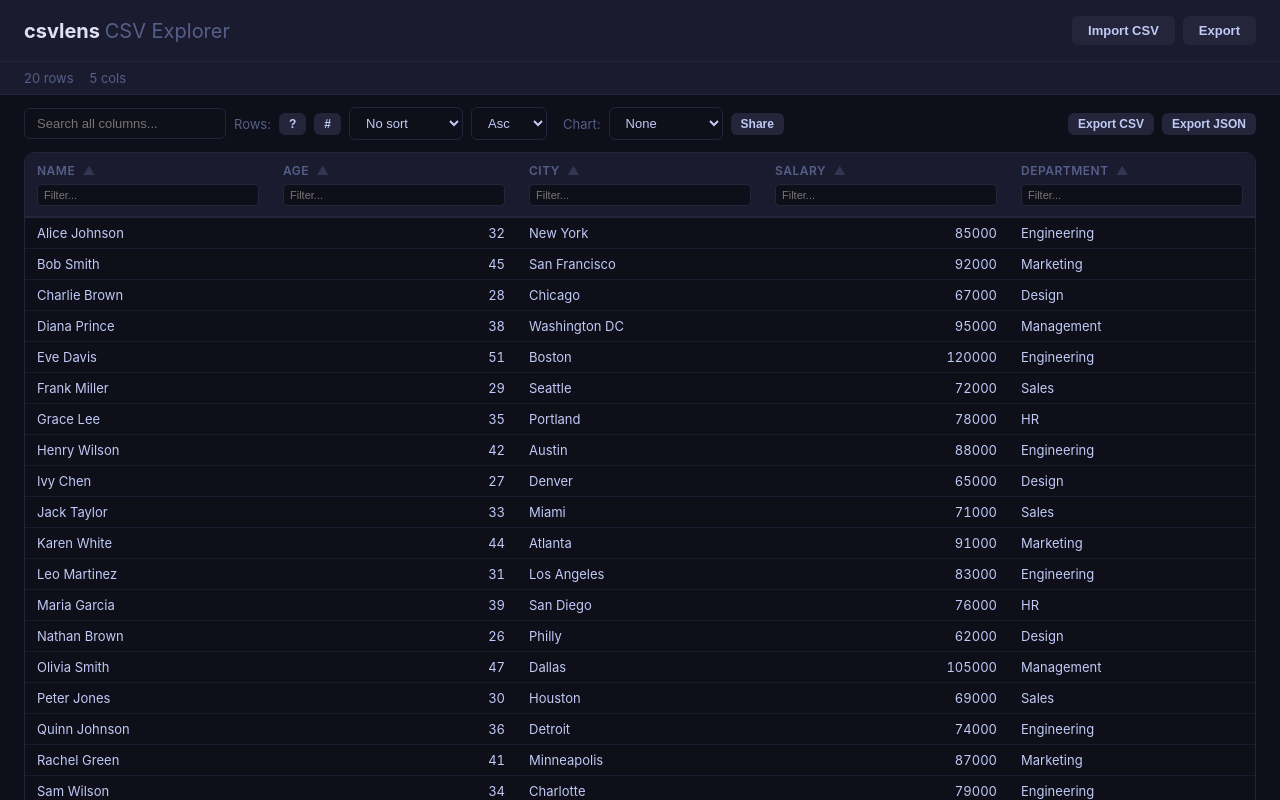
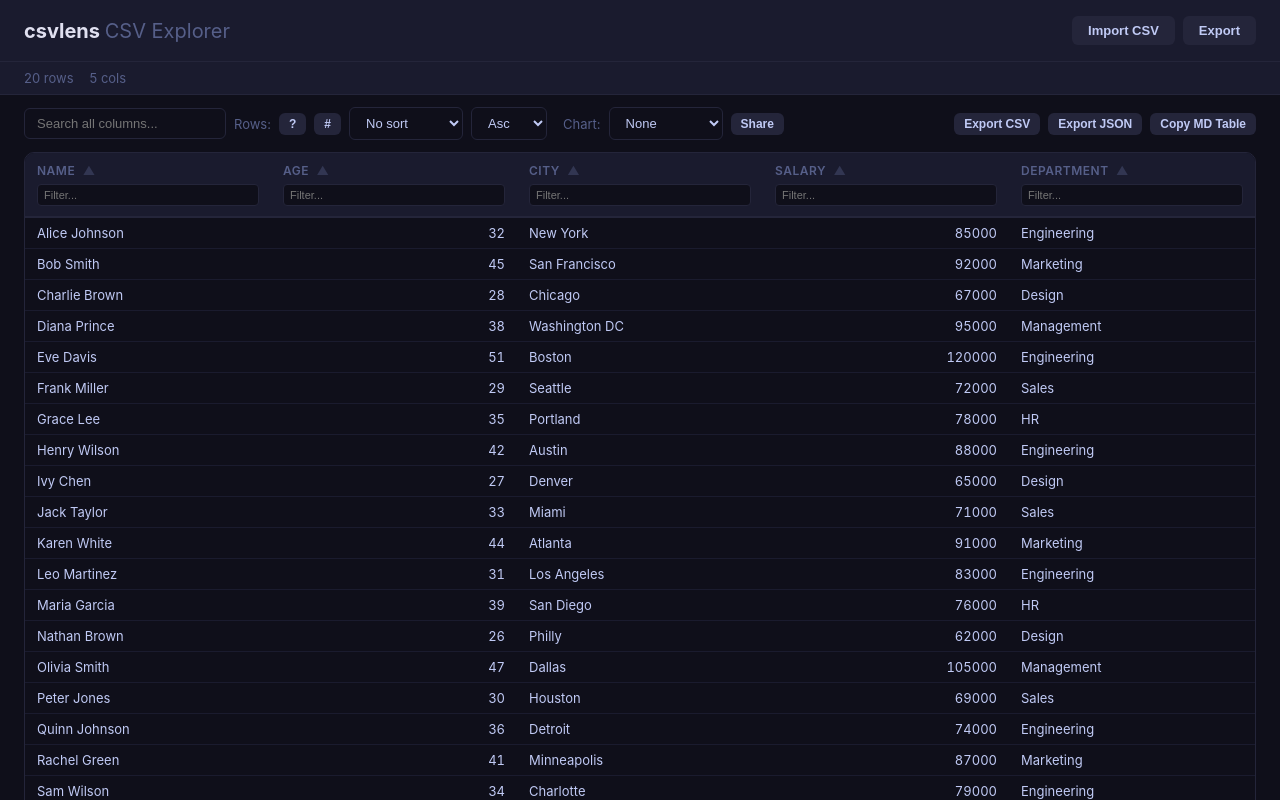
Before and after one commit to neocrev/csvlens, a plain HTML site: page index.html in a window 1280 px wide. Both pictures are taken after a click on the button "Sample data". Shown: the top 800 px of the page. Drawn offline with nearby package versions, Linux system fonts and the light colour scheme.

Commit message:
feat: add Copy as Markdown Table button

```diff
--- a/index.html
+++ b/index.html
@@ -110,6 +110,7 @@ tr:hover td{background:#1a1b2e}
       <span style="flex:1"></span>
       <button class="btn btn-sm" onclick="exportCSV()">Export CSV</button>
       <button class="btn btn-sm" onclick="exportJSON()">Export JSON</button>
+      <button class="btn btn-sm" onclick="copyMarkdown()">Copy MD Table</button>
     </div>
 
     <div class="table-wrap" id="tableWrap">
@@ -537,6 +538,15 @@ function exportJSON() {
   setStatus(`Exported ${filtered.length} rows as JSON`);
 }
 
+function copyMarkdown() {
+  if (!filtered.length) { setStatus('No data to export'); return; }
+  const hdr = '| ' + headers.join(' | ') + ' |';
+  const sep = '| ' + headers.map(() => '---').join(' | ') + ' |';
+  const rows = filtered.map(row => '| ' + headers.map(h => String(row[h]||'').replace(/\|/g,'\\|').replace(/\n/g,' ')).join(' | ') + ' |');
+  const md = [hdr, sep, ...rows].join('\n');
+  navigator.clipboard.writeText(md).then(() => setStatus('Copied Markdown table')).catch(() => setStatus('Copy failed'));
+}
+
 function loadFromHash() {
   const hash = location.hash.slice(1);
   if (!hash) return;
```
